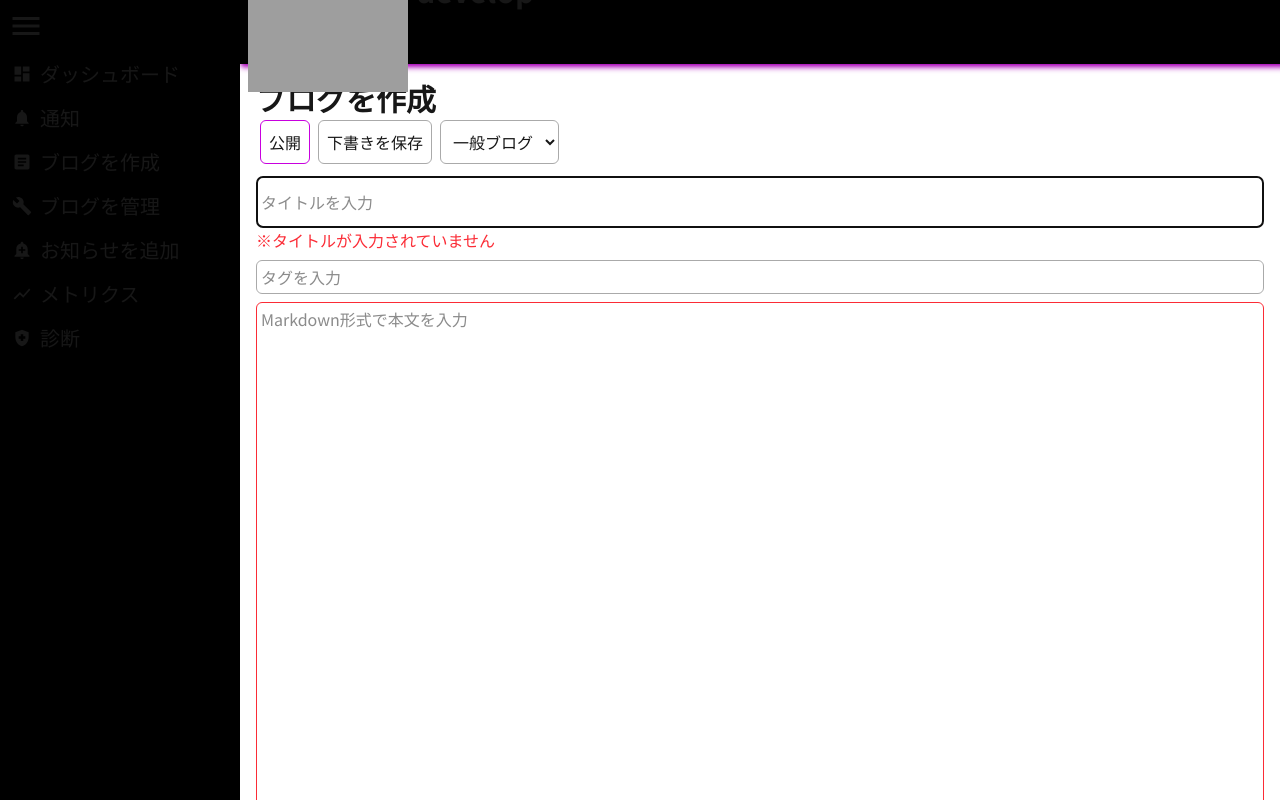
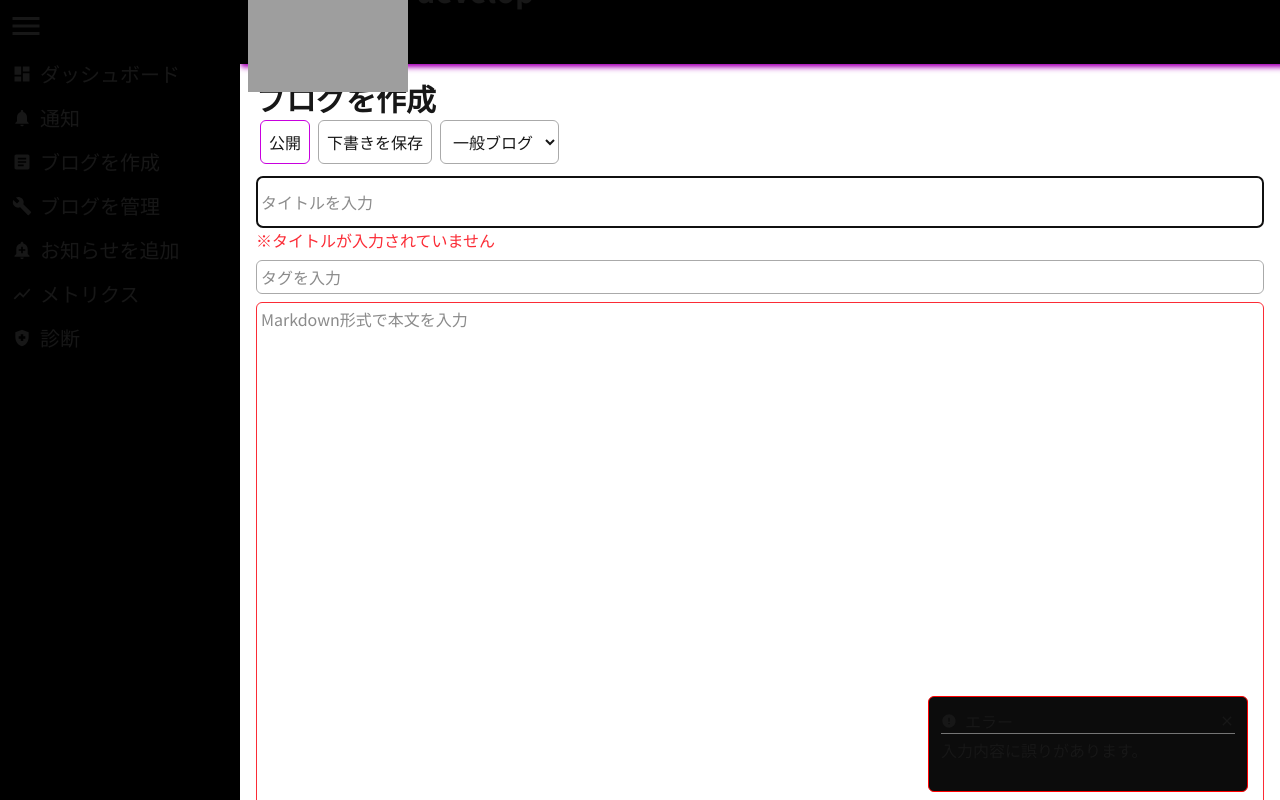
Before and after one commit to SARADA7156/TwinCyl-develop, a Next.js app in the folder twincyl-develop/: page /create_blog in a window 1280 px wide. Both pictures are taken after a click on the button "公開". Shown: the top 800 px of the page. Built offline with nearby package versions, Linux system fonts and the light colour scheme; no server answers; grey boxes are pictures that could not be loaded.

Commit message:
ポップアップ通知機能の実装

```diff
--- a/package.json
+++ b/package.json
@@ -18,7 +18,7 @@
     "start:server": "cd ./develop-server && npm run start:dev",
     "start:client": "cd ./twincyl-develop && npm run dev",
     "start:dev": "concurrently \"npm run start:client\" \"npm run start:server\"",
-    "dev:docker": "cd ./develop-server && npm run dev:docker",
+    "start:docker": "cd ./develop-server && npm run dev:docker",
     "stop:docker": "cd ./develop-server && docker compose down -v"
   },
   "devDependencies": {
--- a/twincyl-develop/package.json
+++ b/twincyl-develop/package.json
@@ -20,7 +20,8 @@
     "react-icons": "^5.7.0",
     "tailwind-merge": "^3.6.0",
     "winston": "^3.19.0",
-    "zod": "^4.4.3"
+    "zod": "^4.4.3",
+    "zustand": "^5.0.15"
   },
   "devDependencies": {
     "@tailwindcss/postcss": "^4",
--- a/twincyl-develop/src/app/(main)/_components/BlogEditor/BlogEditor.tsx
+++ b/twincyl-develop/src/app/(main)/_components/BlogEditor/BlogEditor.tsx
@@ -9,6 +9,7 @@ import { BlogStatus } from "@/src/types/type";
 import { formatTags } from "./formatTags";
 import { apiClient } from "@/src/lib/axiosClient";
 import { useRouter } from "next/navigation";
+import { useNotificationStore } from "@/src/components/Notification/useNotificationStore";
 
 const DEFAULT_VALUES: BlogEditorInput = {
     title: "",
@@ -52,14 +53,21 @@ export default function BlogEditor({ blogId, status, editorMode, ...props }: Blo
             } else {
                 await apiClient.post("/blog/update", { uuid: blogId, ...payload });
             }
+            addNotification(`ブログが正常に${editorMode === "create" ? "作成" : "更新"}されました。`, "info");
             router.push(`/manage_blog?page=1&limit=20&status=${status}`)
         } catch (e) {
-            console.error(e);
+            addNotification(`ブログの${editorMode === "create" ? "作成" : "更新"}に失敗しました。`, "error");
         }
     };
 
+    const { addNotification } = useNotificationStore();
+
+    const onError = () => {
+        addNotification("入力内容に誤りがあります。", "error");
+    }
+
     const submitBlog = (action: BlogStatus) => {
-        return handleSubmit((data) => onSubmit(data, action))();
+        return handleSubmit((data) => onSubmit(data, action), onError)();
     };
 
     const CreateInputClass = (error: FieldError | undefined, className?: string): string => {
--- a/twincyl-develop/src/app/layout.tsx
+++ b/twincyl-develop/src/app/layout.tsx
@@ -1,6 +1,7 @@
 import type { Metadata } from "next";
 import { Noto_Sans_JP } from "next/font/google";
 import "./globals.css";
+import { Notification } from "../components/Notification/Notification";
 
 const notoSans = Noto_Sans_JP({
   subsets: ['latin'],
@@ -21,6 +22,7 @@ export default function RootLayout({ children }: LayoutProps<"/">) {
     >
       <body className="min-h-full flex flex-col">
         {children}
+        <Notification />
       </body>
     </html>
   );
--- /dev/null
+++ b/twincyl-develop/src/components/Notification/Notification.css
@@ -0,0 +1,28 @@
+@charset "UTF-8";
+
+.notification {
+    animation: slide-in 0.4s ease-out;
+}
+
+.notification.level-info {
+    border: 1px solid #0059ff;
+}
+
+.notification.level-warn {
+    border: 1px solid yellow;
+}
+
+.notification.level-error {
+    border: 1px solid red;
+}
+
+@keyframes slide-in {
+    0% {
+        transform: translateX(5rem);
+        opacity: 0;
+    }
+
+    100% {
+        opacity: 1;
+    }
+}
--- /dev/null
+++ b/twincyl-develop/src/components/Notification/Notification.tsx
@@ -0,0 +1,46 @@
+'use client';
+
+import { MdClose, MdError, MdInfo, MdWarning } from "react-icons/md";
+import { Notifications, useNotificationStore } from "./useNotificationStore";
+import { IconType } from "react-icons";
+import "./Notification.css"
+
+const levels: Record<Notifications["level"], string> = {
+    info: "通知",
+    warn: "警告",
+    error: "エラー"
+}
+
+const levelIcon: Record<Notifications["level"], IconType> = {
+    info: MdInfo,
+    warn: MdWarning,
+    error: MdError
+}
+
+export const Notification = () => {
+    const { popupNotifications, removePopupNotifications } = useNotificationStore();
+
+    return (
+        <div id="notifications-container" className="fixed bottom-0 right-0 flex flex-col items-center min-w-80 max-w-80 me-8">
+            {popupNotifications.map((n) => {
+                const Icon = levelIcon[n.level];
+                return (
+                    <div key={n.id} className={`notification level-${n.level} w-full h-24 p-3 my-2 text-start bg-[#0c0c0c] rounded-md`}>
+                        <div className="notification-header flex items-center border-b border-b-[#757575]">
+                            <Icon />
+                            <p className="ms-2">{levels[n.level]}</p>
+
+                            <button className="ms-auto" onClick={() => removePopupNotifications(n.id)}>
+                                <MdClose className="cursor-pointer" />
+                            </button>
+                        </div>
+
+                        <div className="notification-content truncate mt-1">
+                            {n.message}
+                        </div>
+                    </div>
+                );
+            })}
+        </div>
+    )
+}
--- /dev/null
+++ b/twincyl-develop/src/components/Notification/useNotificationStore.ts
@@ -0,0 +1,86 @@
+'use client';
+
+import { create } from "zustand";
+
+export interface Notifications {
+    id: string;
+    level: "info" | "warn" | "error";
+    message: string;
+    read: boolean;
+}
+
+export interface NotificationState {
+    /** 通知が格納される変数です */
+    notifications: Notifications[];
+
+    /** 現在ポップアップ表示されている通知のデータを格納する */
+    popupNotifications: Notifications[];
+
+    /**
+     * 通知を追加します。
+     * @param message 通知の本文
+     * @param level 通知のレベル
+     */
+    addNotification: (
+        message: Notifications["message"],
+        level: Notifications["level"],
+    ) => void;
+
+    /**
+     * 通知を削除します。
+     * @param id 通知を削除するid
+     */
+    removeNotifications: (id: string) => void;
+
+    /**
+     * ポップアップ表示されている任意の通知を削除します。
+     * @param id 削除する通知のid
+     */
+    removePopupNotifications: (id: string) => void;
+}
+
+export const useNotificationStore = create<NotificationState>((set) => {
+    // 共通の削除ロジック(ヘルパー関数)
+    const removeFromList = (list: Notifications[], id: string) =>
+        list.filter((n) => n.id !== id);
+
+    return {
+        notifications: [],
+
+        popupNotifications: [],
+
+        addNotification: (message, level = "info") => {
+            // 重複を防いだ一意のidを生成する
+            const id = crypto.randomUUID();
+            const read = false;
+
+            set((state) => ({
+                notifications: [...state.notifications, { id, level, message, read }],
+                popupNotifications: [...state.popupNotifications, { id, level, message, read }]
+            }));
+
+            // ポップアップ表示されている通知を自動的に削除する
+            setTimeout(() => {
+                set((state) => ({
+                    popupNotifications: removeFromList(state.popupNotifications, id),
+                }));
+            }, 5000);
+        },
+        removeNotifications: (id) => set((state) => ({
+            notifications: removeFromList(state.notifications, id),
+        })),
+
+        removePopupNotifications: (id) => {
+            set((state) => ({
+                // ポップアップを削除するボタンが押された場合のみ、既読フラグを付ける。
+                notifications: state.notifications.map(n => {
+                    if (n.id === id) return { ...n, read: true };
+
+                    return n;
+                }),
+
+                popupNotifications: removeFromList(state.popupNotifications, id),
+            }));
+        },
+    }
+});
```
Also changed, not shown: 1 other file (tests, documents, lock files or other folders).
